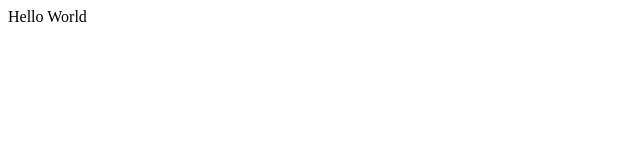
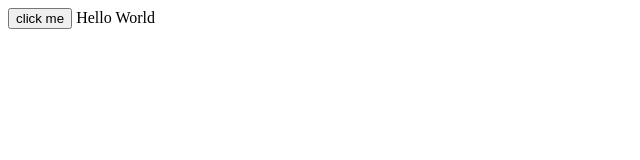
Before and after one commit to isinger21/web2410, a plain HTML site: page index.html in a window 1280 px wide. Shown: the whole page, without its empty margins (0-640 px from the left). Drawn offline with Linux system fonts and the light colour scheme.

Commit message:
index.html

```diff
--- a/index.html
+++ b/index.html
@@ -7,5 +7,9 @@ document.addEventListener('DOMContentLoaded', e => {
 });
 </script>
 </head>
-<body></body>
+<body>
+   <button>
+      click me
+   </button>
+</body>
 </html>
```
